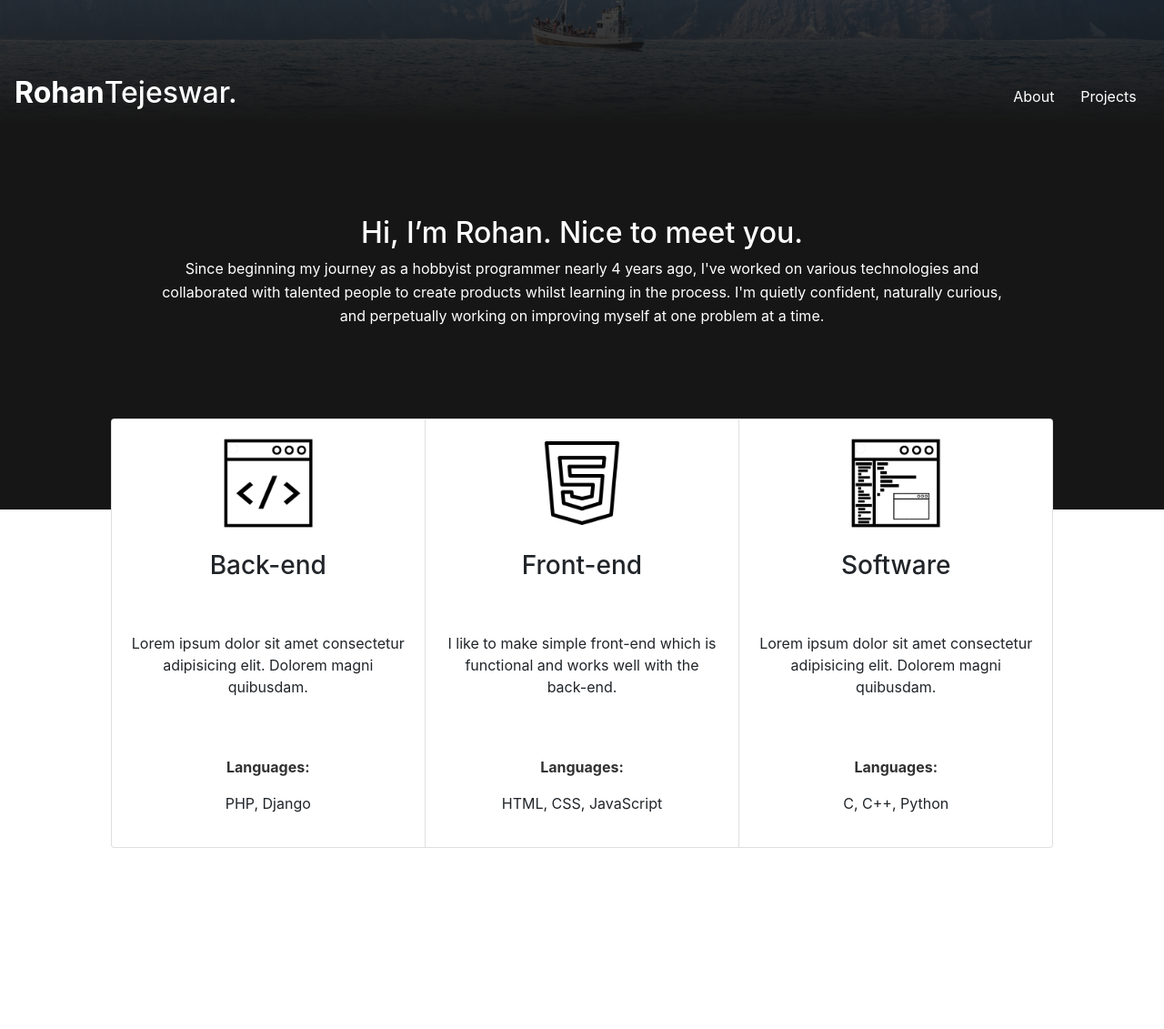
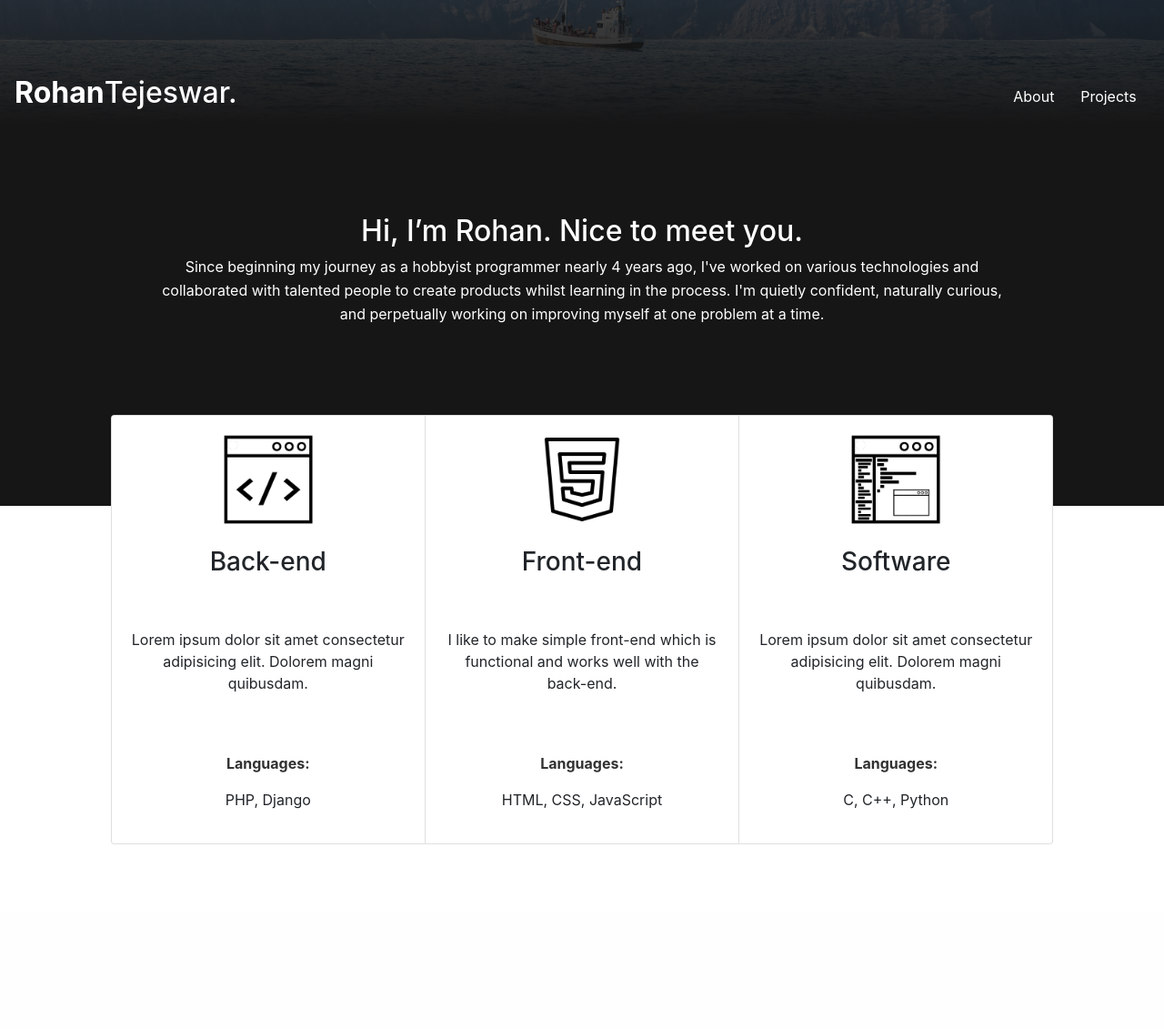
Before and after one commit to RohanTej/portfolio, a PHP site: page /index.html in a window 1280 px wide. Shown: the part 663-1794 px from the top of the page at 91% size. After the commit the page ends 1591 px from the top, so only its background shows below. Run offline with PHP 8.4, Linux system fonts and the light colour scheme; some libraries are stand-ins or nearby versions.

Commit message:
fixing compatibility issues

```diff
--- a/css/style.css
+++ b/css/style.css
@@ -136,16 +136,12 @@ html {
 
 /* Landing Page */
 
-/* .dark-bg {
-    background-color: rgb(22, 22, 22, 1);
-    width: 100%;
-    height: 470px;
-    top: 100vh;
-    position: absolute;
-} */
+/* About me */
 
 .dark-bg {
     background-color: rgb(22, 22, 22);
+    position: relative;
+    top: -2px;
 }
 
 .dark-bg-child {
@@ -153,6 +149,8 @@ html {
     background-size: 100% 100px;
     background-position: left top;
     background-repeat: no-repeat;
+    position: relative;
+    top: -4px;
 }
 
 .about-welcome {
@@ -176,3 +174,5 @@ html {
 .about-info .heading {
     color: rgb(49, 49, 49);
 }
+
+/* About me */
```
Also changed, not shown: index.html (+4 -9 lines).
